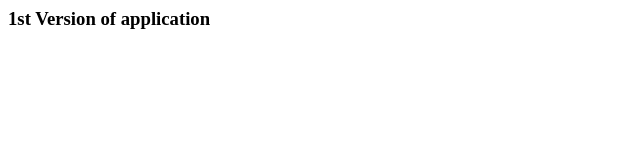
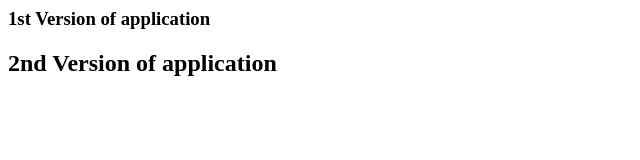
Before and after one commit to mdrafi488/cicd-app4, a plain HTML site: page index.html in a window 1280 px wide. Shown: the whole page, without its empty margins (0-640 px from the left). Drawn offline with Linux system fonts and the light colour scheme.

Commit message:
2nd version updated

```diff
--- a/index.html
+++ b/index.html
@@ -1 +1,2 @@
 <h3> 1st Version of application </h3>
+<h2> 2nd Version of application </h2>
```
